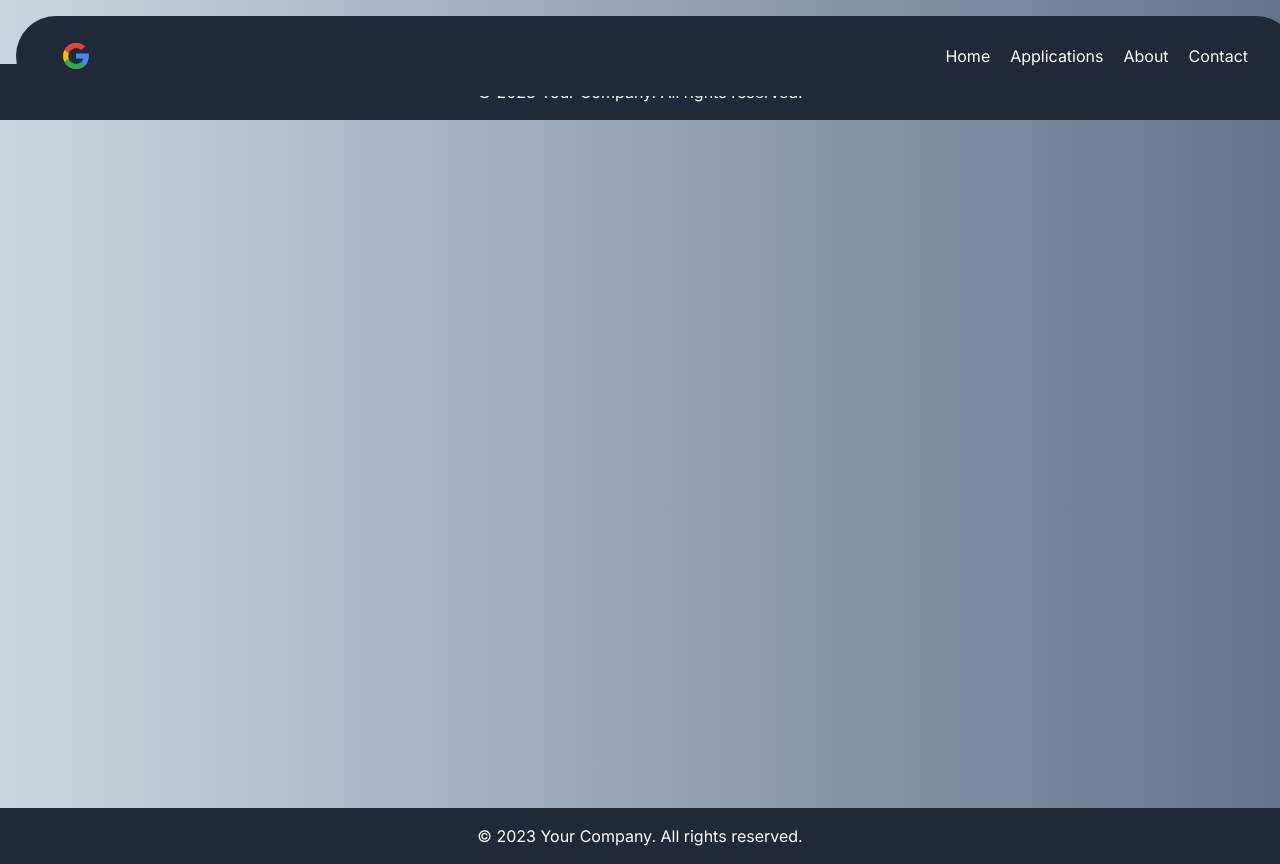
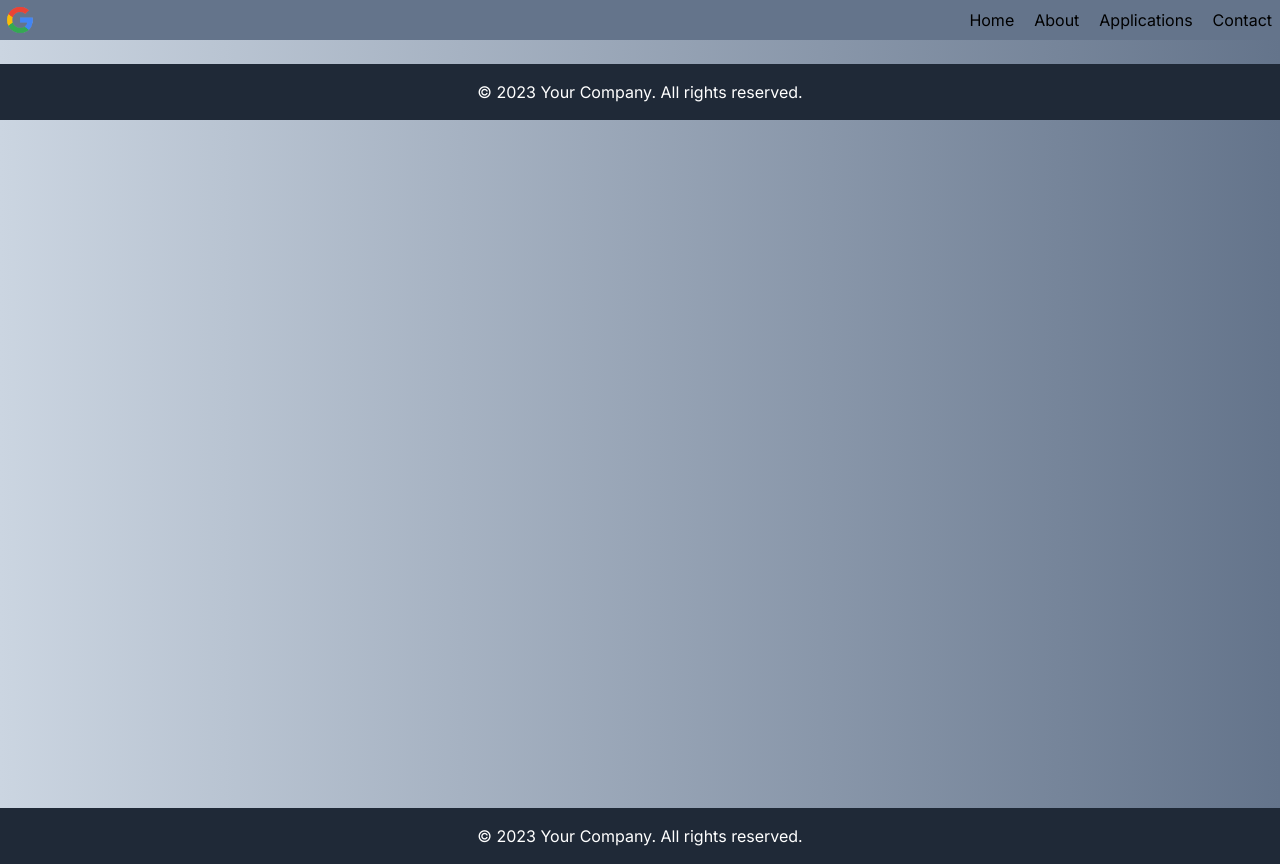
Before and after one commit to azfarsuhail/NextJS, a Next.js app in the folder Google/: page /Footer in a window 1280 px wide. Built offline with nearby package versions, Linux system fonts and the light colour scheme.

Commit message:
Your commit message here

```diff
--- a/Google/src/app/Applications/page.tsx
+++ b/Google/src/app/Applications/page.tsx
@@ -31,14 +31,14 @@ const users =[
   export default function Menu(){
     return(
       <div className="flex justify-center mt-14">
-        <ul className="w-[90%] grid grid-cols-1 sm:grid-cols-1 md:grid-cols-2 lg:grid-cols-3 gap-10">
+        <ul className="w-[90%] grid grid-cols-1 sm:grid-cols-1 md:grid-cols-2 lg:grid-cols-3 gap-10 ">
           {
             users.map((user,i)=>{
               return(
-                <li key={i} className="rounded-md shadow-2xl border p-5 m-3">
-                  <Image src={user.image} alt={user.title} width={400} height={400} className="rounded-2xl w-full h-[200px]" />
-                  <h1 className="font-bold">{user.title} <br /><br /></h1>
-                  <p className="">{user.description} </p>
+                <li key={i} className="rounded-md shadow-2xl border p-5 m-3 justify-center">
+                  <Image src={user.image} alt={user.title} width={400} height={400} className="rounded-2xl w-[220px] h-[200px] mx-auto" />
+                  <h1 className="font-bold text-center">{user.title} <br /><br /></h1>
+                  <p className=" text-center">{user.description} </p>
                   <Link href={user.url} className="text-blue-500">Click Here</Link>
                 </li>
               )
--- a/Google/src/app/Navbar/page.tsx
+++ b/Google/src/app/Navbar/page.tsx
@@ -1,29 +1,43 @@
-import Image from "next/image"
-import logo from "../../../public/logo.png"
-import Link from "next/link"
+import {
+    Sheet,
+    SheetContent,
+    SheetDescription,
+    SheetHeader,
+    SheetTitle,
+    SheetTrigger,
+  } from "@/components/ui/sheet";
+  import Image from "next/image";
+  import Link from "next/link";
+  import logo from "../../../public/logo.png";
 
-// export default function Navbar() {
-//     return(
-//       <div className='flex w-full h-10 justify-between fixed order-1'>
-//             <Image src={logo} alt="logo" className=" w-10 h-10"/>
-//             <ul className="flex justify-center gap-5 p-2 items-center">
-//                 <Link href={"../"}>Home</Link>
-//                 <Link href={"../About"}>About</Link>
-//                 <Link href={""}>Contact</Link>
-//                 <Link href={"#"}>Blog</Link>
-//             </ul>
-//       </div>
-//     )
-//   }
-export default function Navbar() {
+  export default function Navbar() {
     return (
-      <div className='flex w-full h-16 justify-between fixed top-0 bg-gray-800 text-white items-center rounded-full m-4 mr-10 p-10'>
+      <div className="w-full flex  bg-slate-500 justify-between fixed top-0 z-50">
         <Image src={logo} alt="logo" className="w-10 h-10" />
-        <ul className="flex justify-center gap-5 p-2 items-center">
-          <Link href="/">Home</Link>
-          <Link href="/Applications">Applications</Link>
-          <Link href="/About">About</Link>
-          <Link href="/Contact">Contact</Link>
+        <ul className="flex justify-center gap-5 p-2 items-center ">
+          <Link href="/" className="hidden md:flex">Home</Link>
+          <Link className="hidden md:flex" href="/About">About</Link>
+          <Link className="hidden md:flex" href="/Applications">Applications</Link>
+          <Link className="hidden md:flex" href="/Contact">Contact</Link>
+          <Sheet>
+            <SheetTrigger className="md:hidden">{<svg xmlns="http://www.w3.org/2000/svg" fill="none" viewBox="0 0 24 24" strokeWidth={1.5} stroke="currentColor" className="w-6 h-6">
+  <path strokeLinecap="round" strokeLinejoin="round" d="M10.5 19.5L3 12m0 0l7.5-7.5M3 12h18" />
+</svg>
+}</SheetTrigger>
+            <SheetContent className=" bg-slate-700">
+              <SheetHeader>
+                <SheetTitle className=" text-white">Menu</SheetTitle>
+                <SheetDescription className="text-slate-300">
+                  <ul className="flex flex-col">
+                    <Link href="/">Home</Link>
+                    <Link href="/Applications">Applications</Link>
+                    <Link href="/About">About</Link>
+                    <Link href="/Contact">Contact</Link>
+                  </ul>
+                </SheetDescription>
+              </SheetHeader>
+            </SheetContent>
+          </Sheet>
         </ul>
       </div>
     );
--- a/Google/src/app/layout.tsx
+++ b/Google/src/app/layout.tsx
@@ -9,7 +9,7 @@ const inter = Inter({ subsets: ['latin'] })
 
 export const metadata: Metadata = {
   title: 'Google Test App',
-  description: 'Generated by create next app',
+  description: 'Created By Azfar Suhail',
 }
 
 export default function RootLayout({
--- /dev/null
+++ b/Google/src/components/ui/sheet.tsx
@@ -0,0 +1,140 @@
+"use client"
+
+import * as React from "react"
+import * as SheetPrimitive from "@radix-ui/react-dialog"
+import { cva, type VariantProps } from "class-variance-authority"
+import { X } from "lucide-react"
+
+import { cn } from "@/lib/utils"
+
+const Sheet = SheetPrimitive.Root
+
+const SheetTrigger = SheetPrimitive.Trigger
+
+const SheetClose = SheetPrimitive.Close
+
+const SheetPortal = SheetPrimitive.Portal
+
+const SheetOverlay = React.forwardRef<
+  React.ElementRef<typeof SheetPrimitive.Overlay>,
+  React.ComponentPropsWithoutRef<typeof SheetPrimitive.Overlay>
+>(({ className, ...props }, ref) => (
+  <SheetPrimitive.Overlay
+    className={cn(
+      "fixed inset-0 z-50 bg-white/80 backdrop-blur-sm data-[state=open]:animate-in data-[state=closed]:animate-out data-[state=closed]:fade-out-0 data-[state=open]:fade-in-0 dark:bg-slate-950/80",
+      className
+    )}
+    {...props}
+    ref={ref}
+  />
+))
+SheetOverlay.displayName = SheetPrimitive.Overlay.displayName
+
+const sheetVariants = cva(
+  "fixed z-50 gap-4 bg-white p-6 shadow-lg transition ease-in-out data-[state=open]:animate-in data-[state=closed]:animate-out data-[state=closed]:duration-300 data-[state=open]:duration-500 dark:bg-slate-950",
+  {
+    variants: {
+      side: {
+        top: "inset-x-0 top-0 border-b data-[state=closed]:slide-out-to-top data-[state=open]:slide-in-from-top",
+        bottom:
+          "inset-x-0 bottom-0 border-t data-[state=closed]:slide-out-to-bottom data-[state=open]:slide-in-from-bottom",
+        left: "inset-y-0 left-0 h-full w-3/4 border-r data-[state=closed]:slide-out-to-left data-[state=open]:slide-in-from-left sm:max-w-sm",
+        right:
+          "inset-y-0 right-0 h-full w-3/4  border-l data-[state=closed]:slide-out-to-right data-[state=open]:slide-in-from-right sm:max-w-sm",
+      },
+    },
+    defaultVariants: {
+      side: "right",
+    },
+  }
+)
+
+interface SheetContentProps
+  extends React.ComponentPropsWithoutRef<typeof SheetPrimitive.Content>,
+    VariantProps<typeof sheetVariants> {}
+
+const SheetContent = React.forwardRef<
+  React.ElementRef<typeof SheetPrimitive.Content>,
+  SheetContentProps
+>(({ side = "right", className, children, ...props }, ref) => (
+  <SheetPortal>
+    <SheetOverlay />
+    <SheetPrimitive.Content
+      ref={ref}
+      className={cn(sheetVariants({ side }), className)}
+      {...props}
+    >
+      {children}
+      <SheetPrimitive.Close className="absolute right-4 top-4 rounded-sm opacity-70 ring-offset-white transition-opacity hover:opacity-100 focus:outline-none focus:ring-2 focus:ring-slate-950 focus:ring-offset-2 disabled:pointer-events-none data-[state=open]:bg-slate-100 dark:ring-offset-slate-950 dark:focus:ring-slate-300 dark:data-[state=open]:bg-slate-800">
+        <X className="h-4 w-4" />
+        <span className="sr-only">Close</span>
+      </SheetPrimitive.Close>
+    </SheetPrimitive.Content>
+  </SheetPortal>
+))
+SheetContent.displayName = SheetPrimitive.Content.displayName
+
+const SheetHeader = ({
+  className,
+  ...props
+}: React.HTMLAttributes<HTMLDivElement>) => (
+  <div
+    className={cn(
+      "flex flex-col space-y-2 text-center sm:text-left",
+      className
+    )}
+    {...props}
+  />
+)
+SheetHeader.displayName = "SheetHeader"
+
+const SheetFooter = ({
+  className,
+  ...props
+}: React.HTMLAttributes<HTMLDivElement>) => (
+  <div
+    className={cn(
+      "flex flex-col-reverse sm:flex-row sm:justify-end sm:space-x-2",
+      className
+    )}
+    {...props}
+  />
+)
+SheetFooter.displayName = "SheetFooter"
+
+const SheetTitle = React.forwardRef<
+  React.ElementRef<typeof SheetPrimitive.Title>,
+  React.ComponentPropsWithoutRef<typeof SheetPrimitive.Title>
+>(({ className, ...props }, ref) => (
+  <SheetPrimitive.Title
+    ref={ref}
+    className={cn("text-lg font-semibold text-slate-950 dark:text-slate-50", className)}
+    {...props}
+  />
+))
+SheetTitle.displayName = SheetPrimitive.Title.displayName
+
+const SheetDescription = React.forwardRef<
+  React.ElementRef<typeof SheetPrimitive.Description>,
+  React.ComponentPropsWithoutRef<typeof SheetPrimitive.Description>
+>(({ className, ...props }, ref) => (
+  <SheetPrimitive.Description
+    ref={ref}
+    className={cn("text-sm text-slate-500 dark:text-slate-400", className)}
+    {...props}
+  />
+))
+SheetDescription.displayName = SheetPrimitive.Description.displayName
+
+export {
+  Sheet,
+  SheetPortal,
+  SheetOverlay,
+  SheetTrigger,
+  SheetClose,
+  SheetContent,
+  SheetHeader,
+  SheetFooter,
+  SheetTitle,
+  SheetDescription,
+}
--- /dev/null
+++ b/Google/src/lib/utils.ts
@@ -0,0 +1,6 @@
+import { type ClassValue, clsx } from "clsx"
+import { twMerge } from "tailwind-merge"
+
+export function cn(...inputs: ClassValue[]) {
+  return twMerge(clsx(inputs))
+}
--- /dev/null
+++ b/Google/tailwind.config.js
@@ -0,0 +1,36 @@
+/** @type {import('tailwindcss').Config} */
+module.exports = {
+  darkMode: ["class"],
+  content: [
+    './pages/**/*.{ts,tsx}',
+    './components/**/*.{ts,tsx}',
+    './app/**/*.{ts,tsx}',
+    './src/**/*.{ts,tsx}',
+	],
+  theme: {
+    container: {
+      center: true,
+      padding: "2rem",
+      screens: {
+        "2xl": "1400px",
+      },
+    },
+    extend: {
+      keyframes: {
+        "accordion-down": {
+          from: { height: 0 },
+          to: { height: "var(--radix-accordion-content-height)" },
+        },
+        "accordion-up": {
+          from: { height: "var(--radix-accordion-content-height)" },
+          to: { height: 0 },
+        },
+      },
+      animation: {
+        "accordion-down": "accordion-down 0.2s ease-out",
+        "accordion-up": "accordion-up 0.2s ease-out",
+      },
+    },
+  },
+  plugins: [require("tailwindcss-animate")],
+}
--- a/Google/tailwind.config.ts
+++ b/Google/tailwind.config.ts
@@ -12,7 +12,6 @@ const config: Config = {
         'gradient-radial': 'radial-gradient(var(--tw-gradient-stops))',
         'gradient-conic':
           'conic-gradient(from 180deg at 50% 50%, var(--tw-gradient-stops))',
-          'gradient-linear': 'linear-gradient(var(--tw-gradient-angle), var(--tw-gradient-stops))',
       },
     },
   },
```
Also changed, not shown: Google/package.json (+11 -5 lines), Google/components.json (added), 2 other files (tests, documents, lock files or other folders).
